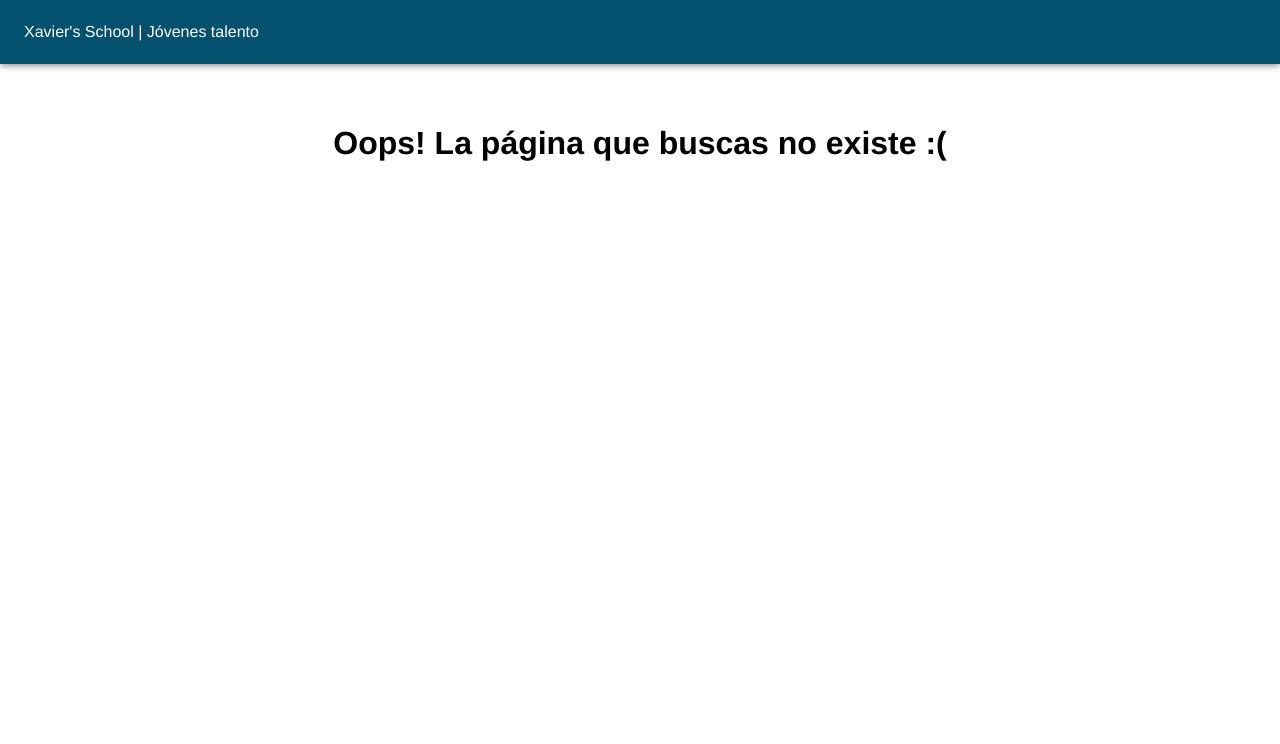
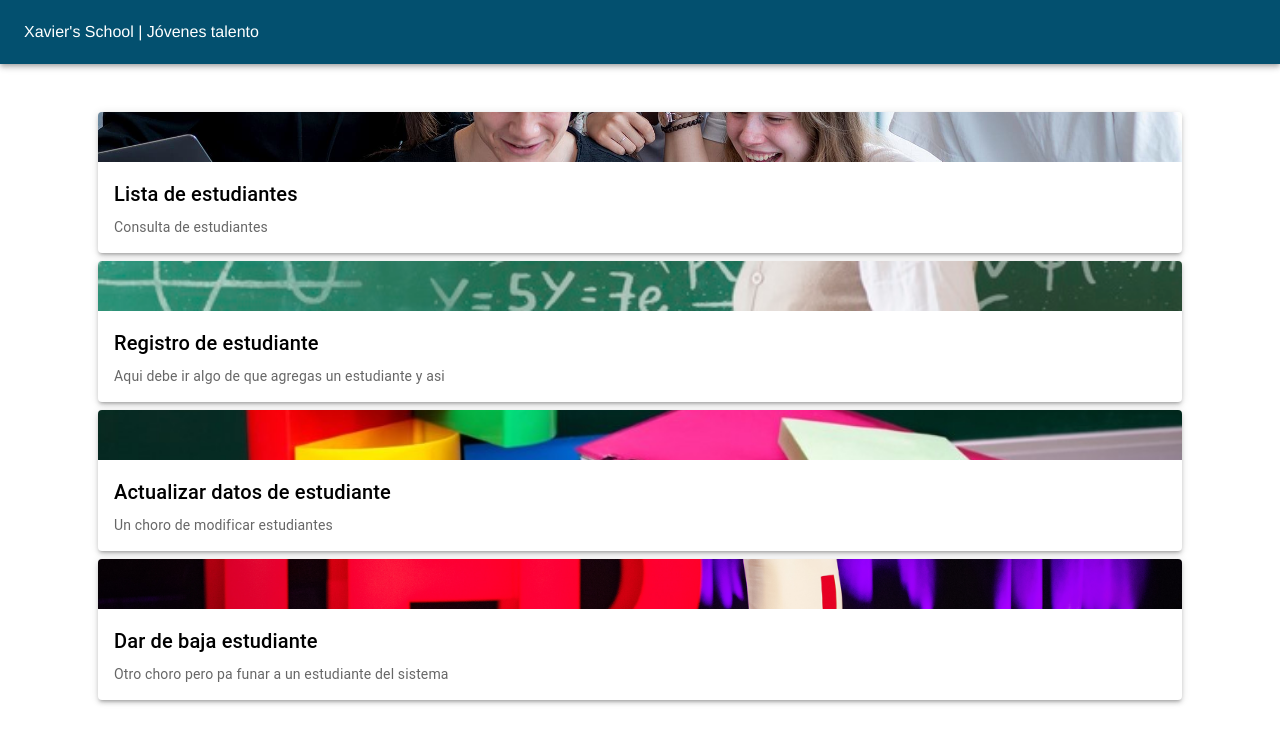
Before and after one commit to zuleluis/Xavier-school, a React (Create React App) app: page /estudiantes in a window 1280 px wide. Shown: the top 744 px of the page. Built offline with nearby package versions, Linux system fonts and the light colour scheme.

Commit message:
Agregar menu de estudiantes

```diff
--- a/src/MainRoutes.js
+++ b/src/MainRoutes.js
@@ -1,11 +1,15 @@
 import React from 'react';
 import { Route, Switch } from 'react-router-dom';
 import ListaEstudiantes from './components/estudiantes/listaEstudiantes';
+import MenuEstudiantes from './components/estudiantes/menuEstudiantes';
 import Home from './components/Home';
 
 export default function MainRoutes() {
     return(
         <Switch>
+            <Route exact path="/estudiantes">
+                <MenuEstudiantes/>
+            </Route>
             <Route exact path="/lista-estudiantes">
                 <ListaEstudiantes/>
             </Route>
@@ -15,7 +19,6 @@ export default function MainRoutes() {
             <Route path="*">
                 <h1> Oops! La página que buscas no existe :(</h1>
             </Route>
-
         </Switch>
     );
 
--- a/src/components/Card.js
+++ b/src/components/ExtendedCard.js
@@ -6,14 +6,14 @@ import Typography from '@mui/material/Typography';
 import { CardActionArea } from '@mui/material';
 import { Link } from 'react-router-dom';
 
-export default function Cards(props){
+export default function ExtendedCard(props){
   return (
-    <Card sx={{ maxWidth: 345 , margin: 1, boxShadow: 3}}>
+    <Card sx={{ margin: 1, boxShadow: 3}}>
       <Link to={props.link} style={{textDecoration:'none'}}>
       <CardActionArea>
         <CardMedia
           component="img"
-          height="140"
+          height="50"
           image= {props.imgPath}
           alt= {props.imgText}
         />
--- a/src/components/Home.js
+++ b/src/components/Home.js
@@ -11,7 +11,7 @@ export default function Home() {
                 imgText = "Xavier's School Studients"
                 Title = "Estudiantes"
                 Description = "Gestion de estudiantes"
-                link = "/lista-estudiantes"
+                link = "/estudiantes"
                 />
                 <Card
                     imgPath = "media/teachers.jpg"
--- a/src/components/estudiantes/listaEstudiantes.js
+++ b/src/components/estudiantes/listaEstudiantes.js
@@ -16,6 +16,7 @@ const headCells = [
   { id: 'fechaNacimiento', numeric: false, label: 'Edad' },
   { id: 'fechaNacimiento', numeric: false, label: 'Fecha de Nacimiento' },
   { id: 'nssEstudiante', numeric: false, label: 'Numero de Seguro Social' },
+  { id: 'activoOInactivo', numeric: false, label: 'Status' },
 ]
 
 const useStyles = makeStyles((theme) => ({
@@ -119,6 +120,7 @@ export default function ListaEstudiantes () {
                     <TableCell>{getAge(item.fechaNacimiento)} años</TableCell>
                     <TableCell>{dateFormatter(item.fechaNacimiento)}</TableCell>
                     <TableCell>{item.nssEstudiante}</TableCell>
+                    <TableCell>{item.activoOInactivo === 1 ? "Activo" : "Inactivo"}</TableCell>
                   </TableRow>
                 );
               })}
--- /dev/null
+++ b/src/components/estudiantes/menuEstudiantes.js
@@ -0,0 +1,51 @@
+import React from "react";
+import ExtendedCard from "../ExtendedCard";
+import { makeStyles } from "@material-ui/core";
+
+const useStyles = makeStyles((theme) => ({
+    root: {
+      flexGrow: 1,
+    },
+    mainDiv: {
+      maxWidth: 1100,
+      width: "100%",
+      marginBottom: theme.spacing(4)
+    },
+  }));
+
+export default function MenuEstudiantes() {
+    const classes = useStyles();
+    return(
+        <div className={classes.mainDiv}>
+            <ExtendedCard
+            imgPath = "media/students.jpg"
+            imgText = "Student's list"
+            Title = "Lista de estudiantes"
+            Description = "Consulta de estudiantes"
+            link = "/lista-estudiantes"
+            />
+            <ExtendedCard
+                imgPath = "media/teachers.jpg"
+                imgText = "Add student"
+                Title = "Registro de estudiante"
+                Description = "Aqui debe ir algo de que agregas un estudiante y asi"
+                link = "nanai"
+            />
+            <ExtendedCard
+                imgPath = "media/lessons.jpg"
+                imgText = "Modify student"
+                Title = "Actualizar datos de estudiante"
+                Description = "Un choro de modificar estudiantes"
+                link = "nelpas"
+            />
+            <ExtendedCard
+                imgPath = "media/presentations.jpg"
+                imgText = "Status student"
+                Title = "Dar de baja estudiante"
+                Description = "Otro choro pero pa funar a un estudiante del sistema"
+                link = "naranjas"
+            />
+        </div>
+    );
+
+}
```
